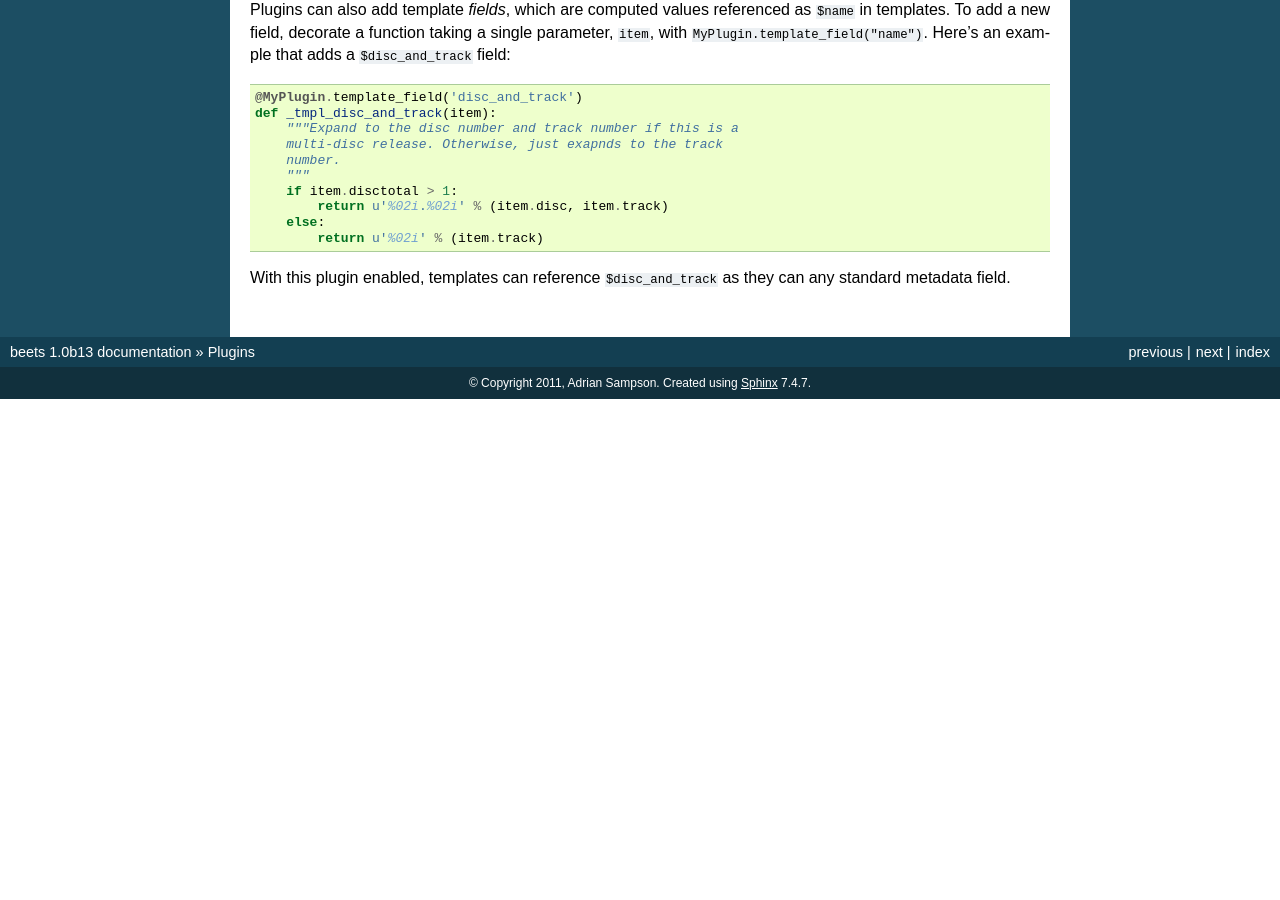
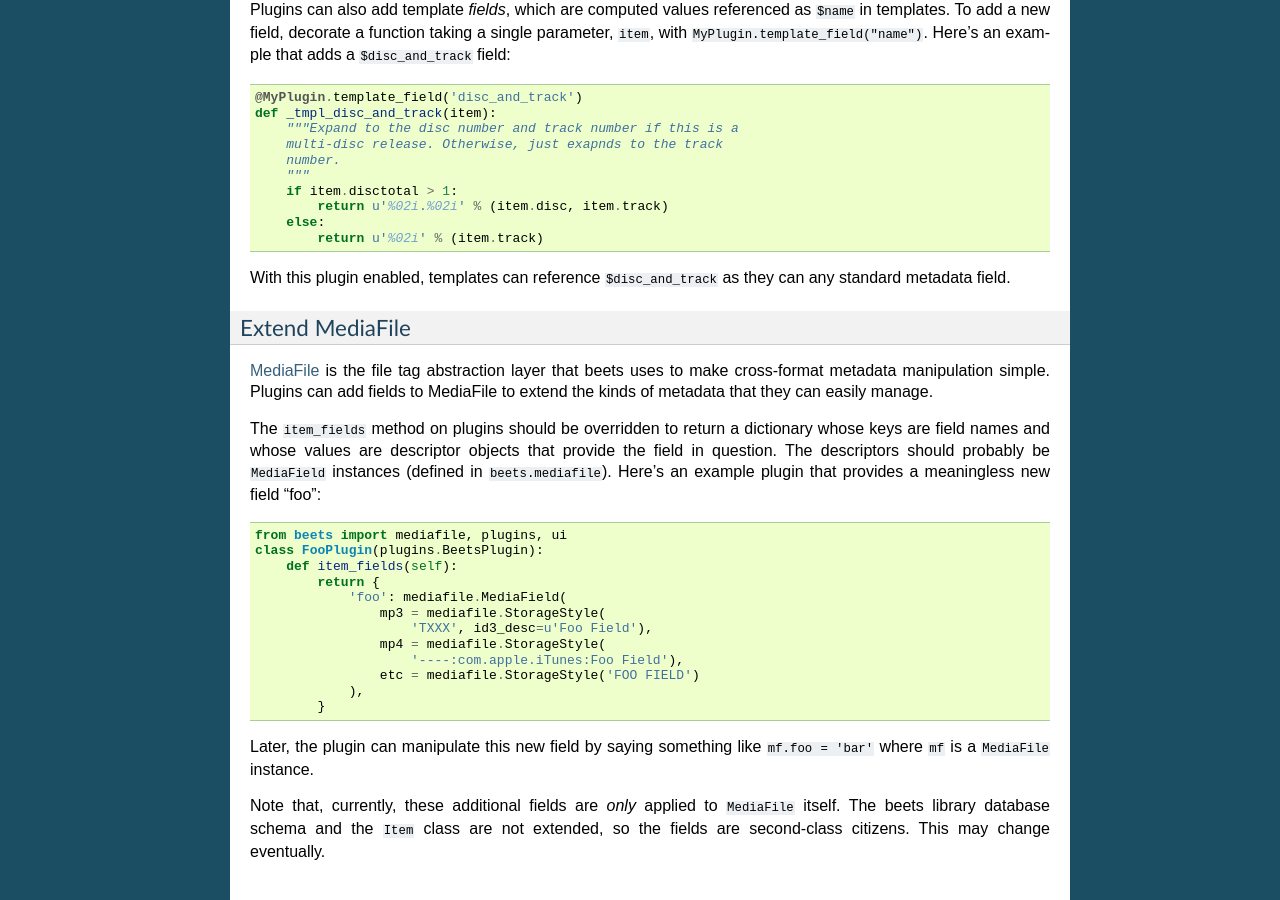
Before and after one commit to google-code-export/beets, a Sphinx documentation site: the page built from docs/plugins/index.rst, in a window 1280 px wide and 900 px high, scrolled down 4074 px. Built offline with Sphinx 7.4.7, drawn with Linux system fonts in a browser that asks for light colours; before the commit the page ends 4473 px from its top, so only the background shows below that.

Commit message:
plugin API to extend MediaFile (#324)

```diff
--- a/docs/changelog.rst
+++ b/docs/changelog.rst
@@ -22,6 +22,8 @@ Changelog
 * Filename extensions are now always lower-cased when copying and moving files.
 * The ``inline`` plugin now prints a more comprehensible error when exceptions
   occur in Python snippets.
+* New plugin API: plugins can now add fields to the MediaFile tag abstraction
+  layer. See :ref:`writing-plugins`.
 * A reasonable error message is now shown when the import log file cannot be
   opened.
 * Fix a bug in the ``rewrite`` plugin that broke the use of multiple rules for
--- a/docs/plugins/index.rst
+++ b/docs/plugins/index.rst
@@ -301,3 +301,39 @@ that adds a ``$disc_and_track`` field::
 
 With this plugin enabled, templates can reference ``$disc_and_track`` as they
 can any standard metadata field.
+
+Extend MediaFile
+^^^^^^^^^^^^^^^^
+
+`MediaFile`_ is the file tag abstraction layer that beets uses to make
+cross-format metadata manipulation simple. Plugins can add fields to MediaFile
+to extend the kinds of metadata that they can easily manage.
+
+The ``item_fields`` method on plugins should be overridden to return a
+dictionary whose keys are field names and whose values are descriptor objects
+that provide the field in question. The descriptors should probably be
+``MediaField`` instances (defined in ``beets.mediafile``). Here's an example
+plugin that provides a meaningless new field "foo"::
+
+    from beets import mediafile, plugins, ui
+    class FooPlugin(plugins.BeetsPlugin):
+        def item_fields(self):
+            return {
+                'foo': mediafile.MediaField(
+                    mp3 = mediafile.StorageStyle(
+                        'TXXX', id3_desc=u'Foo Field'),
+                    mp4 = mediafile.StorageStyle(
+                        '----:com.apple.iTunes:Foo Field'),
+                    etc = mediafile.StorageStyle('FOO FIELD')
+                ),
+            }
+
+Later, the plugin can manipulate this new field by saying something like
+``mf.foo = 'bar'`` where ``mf`` is a ``MediaFile`` instance.
+
+Note that, currently, these additional fields are *only* applied to
+``MediaFile`` itself. The beets library database schema and the ``Item`` class
+are not extended, so the fields are second-class citizens. This may change
+eventually.
+
+.. _MediaFile: https://github.com/sampsyo/beets/wiki/MediaFile
```
Also changed, not shown: 1 other file.
